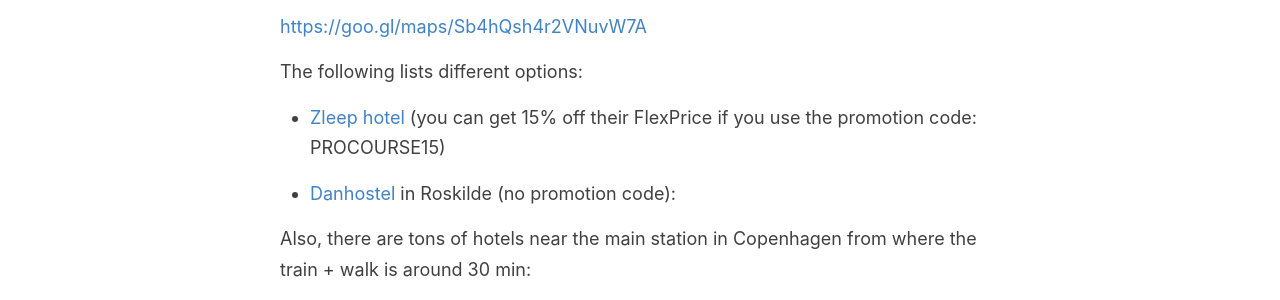
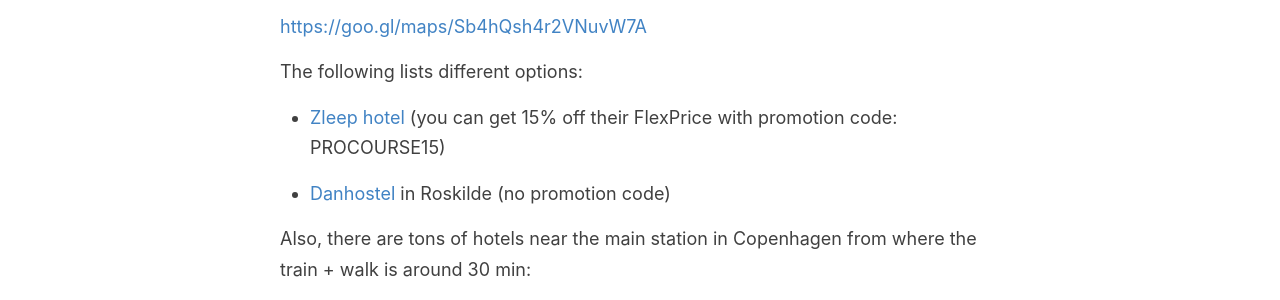
Before and after one commit to OpenSourceCFDCourse/opensourcecfdcourse.github.io, a Jekyll site: the page built from _pages/venue.md, in a window 1280 px wide. Shown: the part 849-1149 px from the top of the page. Built offline with Jekyll 4.4.1, drawn with Linux system fonts in a browser that asks for light colours.

Commit message:
Update venue.md

```diff
--- a/_pages/venue.md
+++ b/_pages/venue.md
@@ -26,9 +26,9 @@
 
 The following lists different options:
 
-- [Zleep hotel](https://goo.gl/maps/PjwPduXZAtnyVBtA8) (you can get 15% off their FlexPrice if you use the promotion code: PROCOURSE15)
+- [Zleep hotel](https://goo.gl/maps/PjwPduXZAtnyVBtA8) (you can get 15% off their FlexPrice with promotion code: PROCOURSE15)
 
-- [Danhostel](https://roskildedanhostel.dk/en/) in Roskilde (no promotion code):
+- [Danhostel](https://roskildedanhostel.dk/en/) in Roskilde (no promotion code)
 
 
 Also, there are tons of hotels near the main station in Copenhagen from where the train + walk is around 30 min:
```
